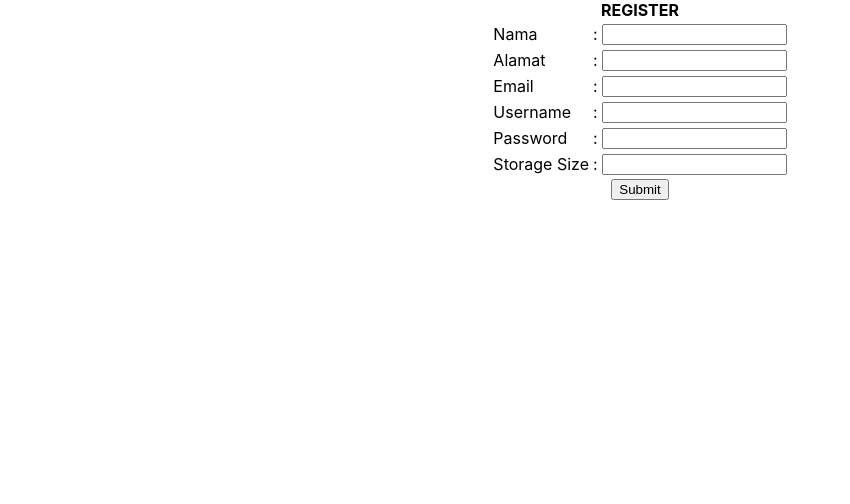
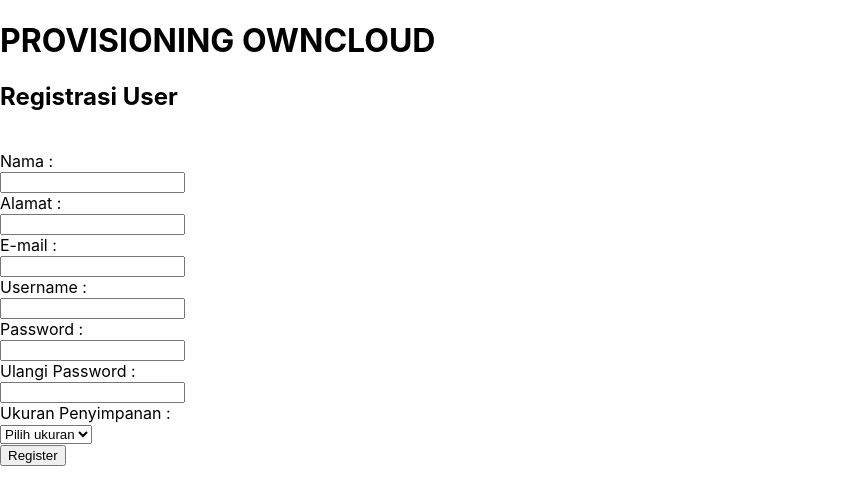
Before and after one commit to seregant/react_k8s_provisioning, a React (Create React App) app: page /register in a window 1280 px wide. Shown: the top 504 px of the page, without its empty margins (0-850 px from the left). Built offline with nearby package versions, Linux system fonts and the light colour scheme.

Commit message:
fixing fungsionalitas dan tampilan

```diff
--- a/package.json
+++ b/package.json
@@ -10,6 +10,7 @@
     "react": "^16.9.0",
     "react-bulma-components": "^3.1.3",
     "react-dom": "^16.9.0",
+    "react-helmet": "^5.2.1",
     "react-router-dom": "^5.1.2",
     "react-scripts": "3.1.1",
     "redux": "^4.0.4"
--- a/src/App.js
+++ b/src/App.js
@@ -12,11 +12,16 @@
 import DashboardAdmin from './app/LayoutDashboardAdmin';
 
 class App extends React.Component {
+  componentDidMount(){
+    document.title = "PROVISIONING OWNCLOUD"
+  }
   render() {
     return(
+      <div className="hero-body">
+        <div className="container">
+            <div className="columns is-centered">
                  <div>
                   <Router>
-          <div>
                       {/* A <Switch> looks through its children <Route>s and
                           renders the first one that matches the current URL. */}
                       <Switch>
@@ -36,8 +41,10 @@
                           <LoginPage />
                         </Route>
                       </Switch>
+                  </Router>
                 </div>
-        </Router>
+            </div>
+        </div>
       </div>
     );
   }
--- a/src/app/LayoutDashboardAdmin.js
+++ b/src/app/LayoutDashboardAdmin.js
@@ -2,10 +2,15 @@
 import DataNode from './modules/DataNodes'
 import LogoutButton from './modules/Logout'
 const DashboardAdmin = () => (
-    <center>
+    <div className="has-text-centered">
+        <div>
+            <h1 className="title">PROVISIONING OWNCLOUD</h1>
+            <h2 className="subtitle">Data Nodes Kubernetes</h2>
+        </div>
+        <br></br>
         <DataNode />
         <LogoutButton />
-    </center>
+    </div>
 )
 
 export default DashboardAdmin
--- a/src/app/LayoutLogin.js
+++ b/src/app/LayoutLogin.js
@@ -2,9 +2,7 @@
 import Login from './modules/Login'
 
 const LoginPage = () => (
-    <center>
-        <Login />
-    </center>
+    <Login />
 )
 
 export default LoginPage
--- a/src/app/LayoutRegister.js
+++ b/src/app/LayoutRegister.js
@@ -2,9 +2,7 @@
 import Register from './modules/Register.js'
 
 const LoginPage = () => (
-    <center>
-        <Register />
-    </center>
+    <Register />
 )
 
 export default LoginPage
--- a/src/app/modules/Login.js
+++ b/src/app/modules/Login.js
@@ -49,10 +49,11 @@
             return <Redirect to="/dashboard" />
         }
         return(
-            <div className="hero-body">
-                <div className="container">
-                <div className="columns is-centered">
-                    <div className="column is-5-tablet is-4-desktop is-3-widescreen">
+            <div>
+                <div>
+                    <h1 className="title">PROVISIONING OWNCLOUD</h1>
+                </div>
+                <br></br>
                 <form action="" className="box" onSubmit={this.handleSubmit}>
                     <div className="field">
                     <label htmlFor="" className="label">Username</label>
@@ -72,14 +73,17 @@
                         </span>
                     </div>
                     </div>
-                        <div className="field">
+                    <div className="field has-text-centered">
                         <button className="button is-success">
                             Login
                         </button>
                     </div>
                 </form>
-                    </div>
-                </div>
+                <div className="has-text-centered">
+                    <label className="label">Belum punya akun? silahkan daftar dengan klik <a href="/register">
+                    Daftar
+                </a>.
+                </label>
                 </div>
             </div>
         )
--- a/src/app/modules/Logout.js
+++ b/src/app/modules/Logout.js
@@ -18,7 +18,7 @@
             return <Redirect to="/"/>
         }
         return (
-            <Button color="danger" size="normal" onClick={this.logoutHandler}>Logout</Button>
+            <Button color="danger" size="small" onClick={this.logoutHandler}>Logout</Button>
         )
     }
 }
--- a/src/app/modules/Register.js
+++ b/src/app/modules/Register.js
@@ -1,3 +1,5 @@
+import 'react-bulma-components/dist/react-bulma-components.min.css';
+import { Redirect } from 'react-router-dom'
 const React = require('react')
 const axios = require('axios')
 const qs = require('querystring')
@@ -10,22 +12,37 @@
         email: '',
         username: '',
         password: '',
+        password2:'',
         storage: '',
-        dataSent: false,
-        message: ''
+        provStatus: false,
+        message: '',
+        redirect: false,
+        notifstate: "notification is-info",
+        notifshow: false,
+        passnotify: false
     };
 
-    handleChange = (e) => {
-        this.setState({ [e.target.name]: e.target.value });
+
+    componentWillMount(){
+        if (localStorage.getItem("token") !== "" && localStorage.getItem("token") !== null){
+            this.setState({
+                redirect: true
+            })
+        }
     }
 
+    handleChange = (e) => {
+        this.setState({ [e.target.name]: e.target.value })
+    }
+
+
     handleSubmit = event => {
+        if (this.state.password === this.state.password2){
             const config = {
                 headers: {
                   'Content-Type': 'application/x-www-form-urlencoded'
                 }
             }
-
             const requestBody = {
                 nama: this.state.nama,
                 alamat: this.state.alamat,
@@ -34,85 +51,114 @@
                 password: this.state.password,
                 storage: this.state.storage,
             }
-
             event.preventDefault();
             axios.post(process.env.REACT_APP_API_URL+'pengguna/add', qs.stringify(requestBody) ,config)
             .then(res => {
                 console.log(res.data)
                 return res.data
             }).then((data) => this.setState(() => ({
-            dataSent: data.validation,
-            message: data.details
+                provStatus: data.validation,
+                message: data.details,
+                notifshow: true
             })))
+        } else {
+            event.preventDefault();
+            this.setState({
+                passnotify: true
+            })
         }
-    componentDidUpdate(){
-        console.log(this.state.dataSent)
     }
+    // componentDidUpdate(){
+    //     console.log(this.state.dataSent)
+    // }
     render() {
+        if (this.state.provStatus) {
+            return <Redirect to="/login" />
+        }
+        if (this.state.redirect) {
+            return <Redirect to="/dashboard" />
+        }
         return(
-            <form onSubmit={this.handleSubmit}>
-                <div id="message">{this.state.message}</div>
-                <b>REGISTER</b>
-                <table>
-                    <tbody>
-                        <tr>
-                            <td>Nama</td>
-                            <td>:</td>
-                            <td>
-                            <label>
-                                <input type="text" name="nama" onChange={this.handleChange}/>
-                            </label>
-                            </td>
-                        </tr>
-                        <tr>
-                            <td>Alamat</td>
-                            <td>:</td>
-                            <td>
-                            <label>
-                                <input type="text" name="alamat" onChange={this.handleChange}/>
-                            </label>
-                            </td>
-                        </tr>
-                        <tr>
-                            <td>Email</td>
-                            <td>:</td>
-                            <td>
-                            <label>
-                                <input type="text" name="email" onChange={this.handleChange}/>
-                            </label>
-                            </td>
-                        </tr>
-                        <tr>
-                            <td>Username</td>
-                            <td>:</td>
-                            <td>
-                            <label>
-                                <input type="text" name="username" onChange={this.handleChange}/>
-                            </label>
-                            </td>
-                        </tr>
-                        <tr>
-                            <td>Password</td>
-                            <td>:</td>
-                            <td>
-                            <label>
-                                <input type="password" name="password" onChange={this.handleChange}/>
-                            </label>
-                            </td>
-                        </tr>
-                        <tr>
-                            <td>Storage Size</td>
-                            <td>:</td>
-                            <td>
-                            <label>
-                                <input type="text" name="alamat" onChange={this.handleChange}/>
-                            </label>
-                            </td>
-                        </tr>
-                    </tbody>
-                </table>
-                <input type="submit" value="Submit" />
+            <div>
+                <div className="has-text-centered">
+                    <h1 className="title">PROVISIONING OWNCLOUD</h1>
+                    <h2 className="subtitle">Registrasi User</h2>
+                </div>
+                <br></br>
+                {
+                    this.state.notifshow ?
+                    <div className={this.state.notifstate}>
+                    <button className="delete" onClick={() => this.setState({notifshow: false })}></button>
+                        {this.state.message}
+                    </div>
+                    :null
+                }
+                <form action="" className="box" onSubmit={this.handleSubmit}>
+                    <div className="field">
+                        <label htmlFor="" className="label">Nama :</label>
+                        <div className="control">
+                            <input type="text" name="nama" onChange={this.handleChange} className="input" required />
+                        </div>
+                    </div>
+                    <div className="field">
+                        <label htmlFor="" className="label">Alamat :</label>
+                        <div className="control">
+                            <input type="text" name="alamat" onChange={this.handleChange} className="input" required />
+                        </div>
+                    </div>
+                    <div className="field">
+                        <label htmlFor="" className="label">E-mail :</label>
+                        <div className="control">
+                            <input type="text" name="email" onChange={this.handleChange} className="input" required />
+                        </div>
+                    </div>
+                    <div className="field">
+                        <label htmlFor="" className="label">Username :</label>
+                        <div className="control">
+                            <input type="text" name="username" onChange={this.handleChange} className="input" required />
+                        </div>
+                    </div>
+                    <div className="field">
+                        <label htmlFor="" className="label">Password :</label>
+                        <div className="control">
+                            <input type="password" name="password" onChange={this.handleChange} className="input" required />
+                        </div>
+                    </div>
+                    <div className="field">
+                        <label htmlFor="" className="label">Ulangi Password :</label>
+                        <div className="control">
+                            <input type="password" name="password2" onChange={this.handleChange} className="input" required />
+                        </div>
+                    </div>
+                    {
+                        this.state.passnotify ?
+                        <div className="field">
+                            <div className="notification is-danger">
+                                Verifikasi password tidak sama
+                            </div>
+                        </div>
+                        :null
+                    }
+                    <div className="field">
+                        <label htmlFor="" className="label">Ukuran Penyimpanan :</label>
+                        <div className="control">
+                            <div className="select">
+                                <select className="select" name="storage" onChange={this.handleChange}>
+                                    <option>Pilih ukuran </option>
+                                    <option value="5">5 GB</option>
+                                    <option value="10">10 GB</option>
+                                    <option value="15">15 GB</option>
+                                </select>
+                            </div>
+                        </div>
+                    </div>
+                    <div className="field has-text-centered">
+                        <button className="button is-success">
+                            Register
+                        </button>
+                    </div>
                 </form>
+            </div>
         )
     }
 }
```
Also changed, not shown: src/app/modules/DataNodes.js (+25 -4 lines), 1 other file (tests, documents, lock files or other folders). Lines whose indentation alone changed are shown as unchanged.
